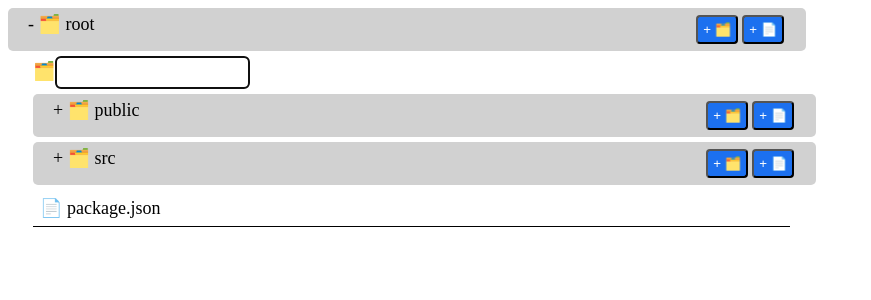
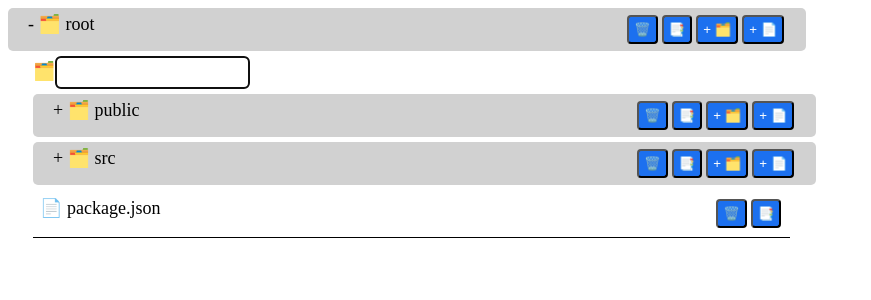
Before and after one commit to AachhyoSama/file-expand-react, a React (Vite) app: page / in a window 1280 px wide. Both pictures are taken after a click on the button "+ 🗂️". Shown: the top 300 px of the page, without its empty margins (0-871 px from the left). Built offline with nearby package versions, Linux system fonts and the light colour scheme.

Commit message:
edit and delete button added

```diff
--- a/src/components/Folder.jsx
+++ b/src/components/Folder.jsx
@@ -14,6 +14,14 @@ const Folder = ({ handleInsertNode, explorer }) => {
             visible: true,
             isFolder,
         });
+    };
+
+    const handleDelete = (e) => {
+        e.stopPropagation();
+    };
+
+    const handleEdit = (e) => {
+        e.stopPropagation();
     };
 
     const onAddFolder = (e) => {
@@ -33,6 +41,18 @@ const Folder = ({ handleInsertNode, explorer }) => {
                         {expand ? "-" : "+"} 🗂️ {explorer.name}
                     </span>
                     <div>
+                        <button
+                            className="folder-button"
+                            onClick={(e) => handleDelete(e)}
+                        >
+                            🗑️
+                        </button>
+                        <button
+                            className="folder-button"
+                            onClick={(e) => handleEdit(e)}
+                        >
+                            📑
+                        </button>
                         <button
                             className="folder-button"
                             onClick={(e) => handleAddFolder(e, true)}
@@ -86,6 +106,20 @@ const Folder = ({ handleInsertNode, explorer }) => {
         return (
             <div className="file">
                 <span>📄 {explorer.name}</span>
+                <div>
+                    <button
+                        className="folder-button"
+                        onClick={(e) => handleDelete(e)}
+                    >
+                        🗑️
+                    </button>
+                    <button
+                        className="folder-button"
+                        onClick={(e) => handleEdit(e)}
+                    >
+                        📑
+                    </button>
+                </div>
             </div>
         );
     }
--- a/src/index.css
+++ b/src/index.css
@@ -15,6 +15,9 @@
 }
 
 .file {
+    display: flex;
+    flex-direction: row;
+    justify-content: space-between;
     cursor: pointer;
     padding: 7px;
     margin-bottom: 5px;
```
